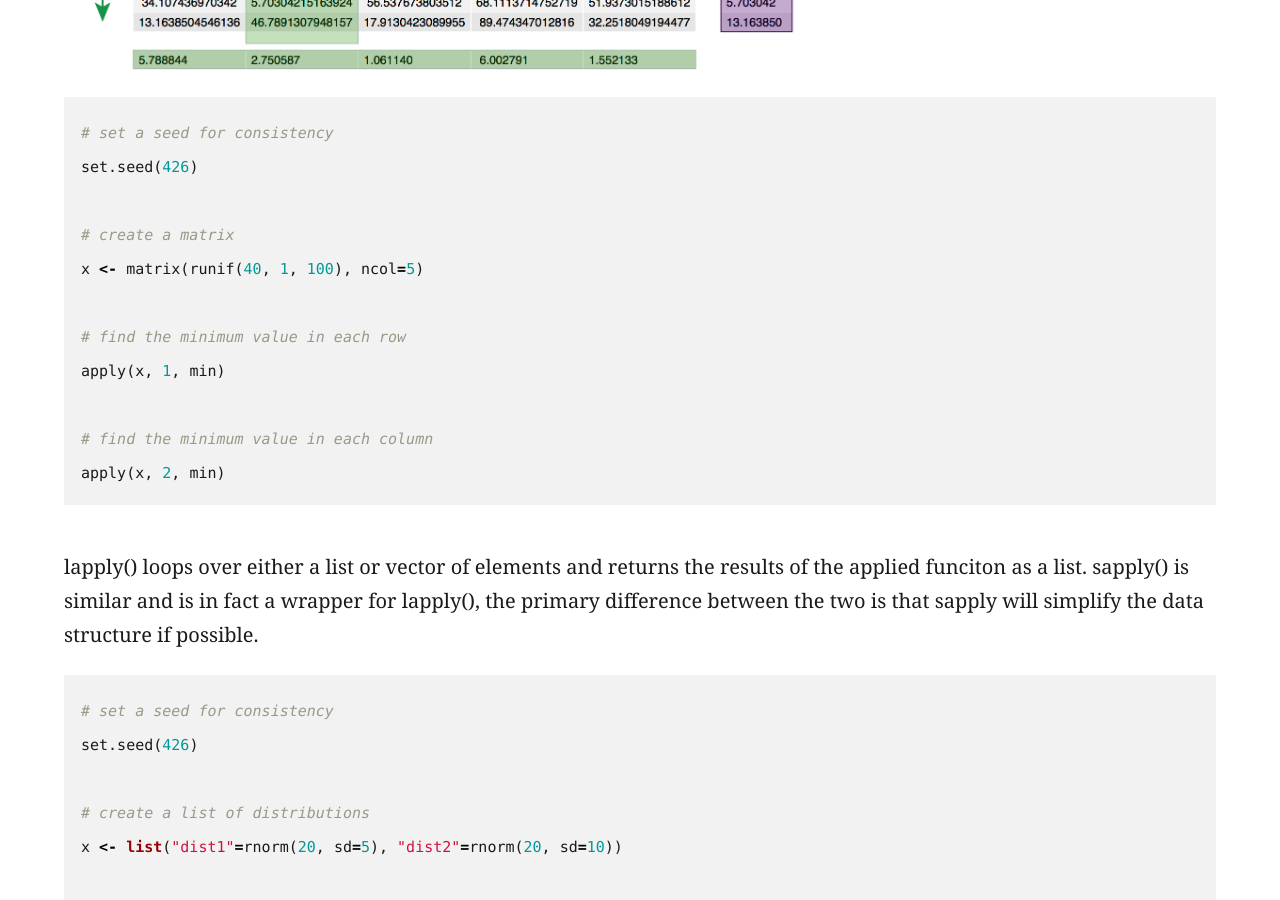
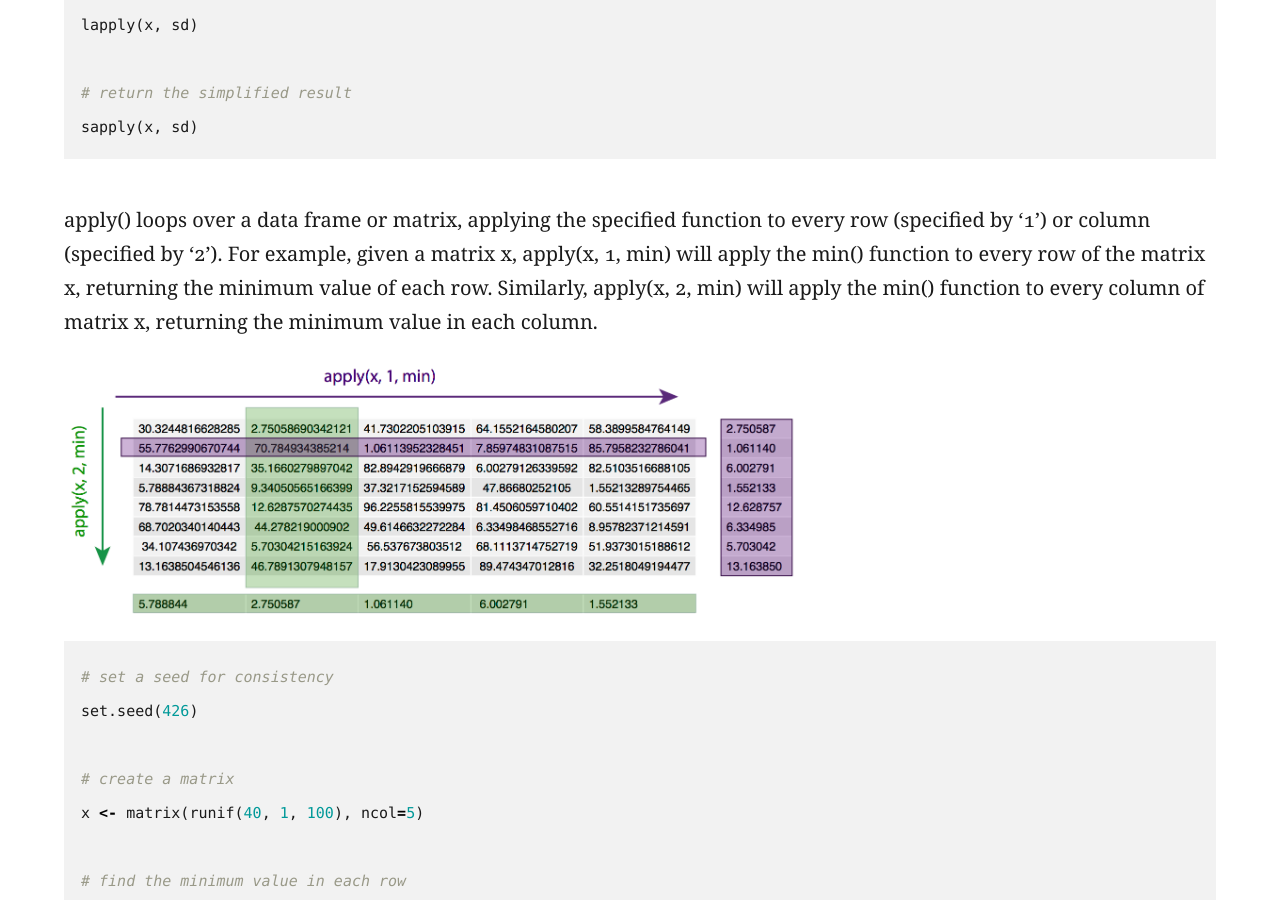
Before and after one commit to griffithlab/genviz.org, a Jekyll site: the page built from _posts/0004-01-01-introductionToR.md, in a window 1280 px wide and 900 px high, scrolled down 9472 px. Built offline with Jekyll 4.4.1, drawn with Linux system fonts in a browser that asks for light colours; some of the changed text lies outside the part shown.

Commit message:
edits to R introduction

````diff
--- a/_posts/0004-01-01-introductionToR.md
+++ b/_posts/0004-01-01-introductionToR.md
@@ -176,7 +176,7 @@ count(iris$Species)
 count(mtcars, c("cyl", "carb"))
 ```
 
-We can also use the aggregate() function to splice our data frames and perform more complicated analyses. For example, what if we want to find the average displacement of cars with 8 cylinders or 4 carburetors in the mtcars dataset?  This requires a formula to splice the data frame based upon the number of cylinders or carburetors and apply the function mean() to each subset.
+We can also use the aggregate() function to splice our data frames and perform more complicated analyses. The aggregate() function requires a formula, by which to splice the data frame, and a function to apply to the subsets described in the formula. In the example below, we will find the average displacement (disp) of cars with 8 cylinders (cyl) and/or 4 carburetors (carb). We will use formulas to splice the data frame by displacement and number of cylinders (disp~cyl) or displacement and number of cylinders and carburetors (disp~cyl + carb) and apply the function mean() to each subset.
 
 ```R
 # find the mean displacement based on the number of cylinders
@@ -190,9 +190,23 @@ aggregate(data=mtcars, disp~cyl + carb, mean)
 
 If you are familiar with other coding languages, you are probably comfortable with looping through the elements of a data structure using functions such as 'for' and 'while'. The apply() family of functions in R make this much easier by inherently looping through a data structure without having to increment throught the indices of the structure. The apply() family consists of lapply() and sapply() for lists, vectors, and data frames and apply() for data frames, which we will discuss here. Note that there are other members of the apply() family of functions.
 
-lapply() loops through a list, vector, or data frame, and returns the results of the applied function as a list. sapply()
+lapply() loops through a list, vector, or data frame, and returns the results of the applied function as a list. sapply() loops through a list, vector, or data frame, and returns the results of the function as a vector or a simplified data structure (in comparison to lapply).
 
-The apply() functions provide the ablility to loop over differing data structures through various ways. There are there a many of these functions however over this course we will primarily use apply(), lapply(), and mapply(). apply() will apply a function over either the rows or columns of a matrix the determination of which is provided by the second argument to the function call. For example given a matrix x, apply(x, 1, min) will apply the min function to every row of the matrix x. Similarily apply(x, 2, min) will apply the min function to every column of the matrix x.
+```R
+# set a seed for consistency
+set.seed(426)
+
+# create a list of distributions
+x <- list("dist1"=rnorm(20, sd=5), "dist2"=rnorm(20, sd=10))
+
+# find the standard deviation of each list element
+lapply(x, sd)
+
+# return the simplified result
+sapply(x, sd)
+```
+
+apply() loops over a data frame or matrix, applying the specified function to every row (specified by '1') or column (specified by '2'). For example, given a matrix x, apply(x, 1, min) will apply the min() function to every row of the matrix x, returning the minimum value of each row. Similarly, apply(x, 2, min) will apply the min() function to every column of matrix x, returning the minimum value in each column.
 
 {% include figure.html image="/assets/applyTable.png" width="750" %}
 
@@ -209,27 +223,11 @@ apply(x, 1, min)
 # find the minimum value in each column
 apply(x, 2, min)
 ```
-
-lapply() loops over either a list or vector of elements and returns the results of the applied funciton as a list. sapply() is similar and is in fact a wrapper for lapply(), the primary difference between the two is that
 sapply will simplify the data structure if possible.
-
-```R
-# set a seed for consistency
-set.seed(426)
-
-# create a list of distributions
-x <- list("dist1"=rnorm(20, sd=5), "dist2"=rnorm(20, sd=10))
-
-# find the standard deviation of each list element
-lapply(x, sd)
-
-# return the simplified result
-sapply(x, sd)
-```
 
 ## Basic control structures
 
-In general it is preferable to "vectorize" your R code wherever possible. Using functions which take vector arguments will greatly speed up your R code. Under the hood these "vector" functions are generally written in compiled languages such as C++, FORTRAN, etc. and the corresponding R functions are just wrappers. These functions are much faster when applied over a vector of elements because the compiled code is taking care of the low level processes such as allocating memory rather than forcing R to do it. There are cases when it is impossible to "vectorize" your code. In such cases there are control structures to help out. Let's take a look at the syntax of a for loop to sum a vector of elements and see how it compares to just running sum().
+In general, it is preferable to "vectorize" your R code wherever possible. Using functions which take vector arguments will greatly speed up your R code. Under the hood, these "vector" functions are generally written in compiled languages such as C++, FORTRAN, etc. and the corresponding R functions are just wrappers. These functions are much faster when applied over a vector of elements because the compiled code is taking care of the low level processes, such as allocating memory rather than forcing R to do it. There are cases when it is impossible to "vectorize" your code. In such cases there are control structures to help out. Let's take a look at the syntax of a for loop to sum a vector of elements and see how it compares to just running sum().
 
 ```R
 # install and load a benchmarking package
@@ -258,11 +256,11 @@ mySum <- function(x){
 mySum(x)
 sum(x)
 
-# run benchmark testss
+# run benchmark tests
 microbenchmark(mySum(x), sum(x))
 ```
 
-In mySum we use a for loop to sum all the elements of the vector. The syntax is fairly straight forward, we loop over the length of the argument passed to x and designate i as the variable to store the iteration of the loop. Prior to that we use an if statement to make sure the user has supplied a numeric vector. This statement simply executes the block of code in curly brackets if the expression in parenthesis is TRUE, we use an ! to reverse the outcome of the result give by is.numeric(). All of this is defined as a function which is just a way to store a piece of code so we don't have to type the same code over and over. As we can see sum() is 2-3 orders of magnitude faster.
+In mySum(), we use a for loop to sum all the elements of the vector. The syntax is fairly straight forward. We loop over the length of the argument passed to x and designate i as the variable to store the iteration of the loop. Prior to that, we use an if statement to make sure the user has supplied a numeric vector. This statement simply executes the block of code in curly brackets. If the expression in parenthesis is TRUE, we use an ! to reverse the outcome of the result give by is.numeric(). All of this is defined as a function, which is a way to store a piece of code so we don't have to type the same code snippet repeatedly. These benchmark tests show that sum() is 2-3 orders of magnitude faster than our handwritten mySum() function.
 
 ## Additional resources
 
````
